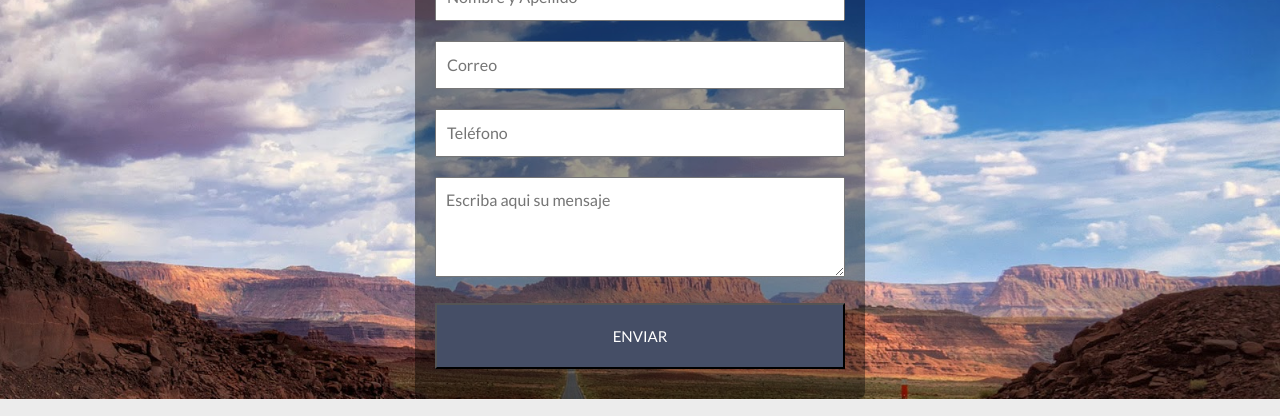
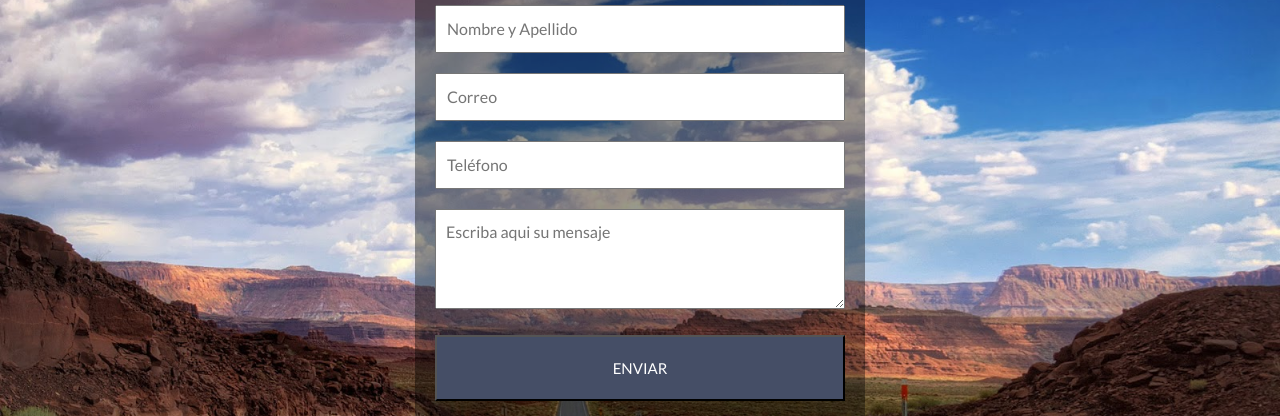
Before and after one commit to paulimm/molve2, a website: page views/Contacto.html in a window 1280 px wide. Shown: the part 286-702 px from the top of the page. Drawn offline with nearby package versions, Linux system fonts and the light colour scheme.

Commit message:
modifique el padding bottom de formulario

```diff
--- a/assets/scss/archivo.scss
+++ b/assets/scss/archivo.scss
@@ -178,7 +178,6 @@ $grosor-letra: bold;
   border-radius: 10px;
 
 }
-
 
 /*BLOQUE SEIS*/
 /*HTML empresa: ¿quienes somos?*/
@@ -410,7 +409,6 @@ section h2 {
 
 }
 
-
 .boton:hover {
   background-color: #3c9c8c;
   text-decoration: none; }
@@ -427,15 +425,18 @@ footer {
  }
 
 
+
 /*HTML Contacto*/
 /*Estilo Formulario*/
 
  .contacto {
   background-image: url(../../img/paisaje.jpg);
-  background-size: 100vw 100vh;
   background-attachment: fixed;
   margin: 0;
+  background-size: cover;
+  padding: 2rem 0;
 }
+
 
 .formularioDos {
   width: 450px;
@@ -508,6 +509,7 @@ textarea {
   margin: 40px 250px 80px 250px; }
 
 
+
 /* MEDIA QUERIES */
 @media (max-width: 768px) {
   h1 {
```
Also changed, not shown: assets/css/archivo.css.
